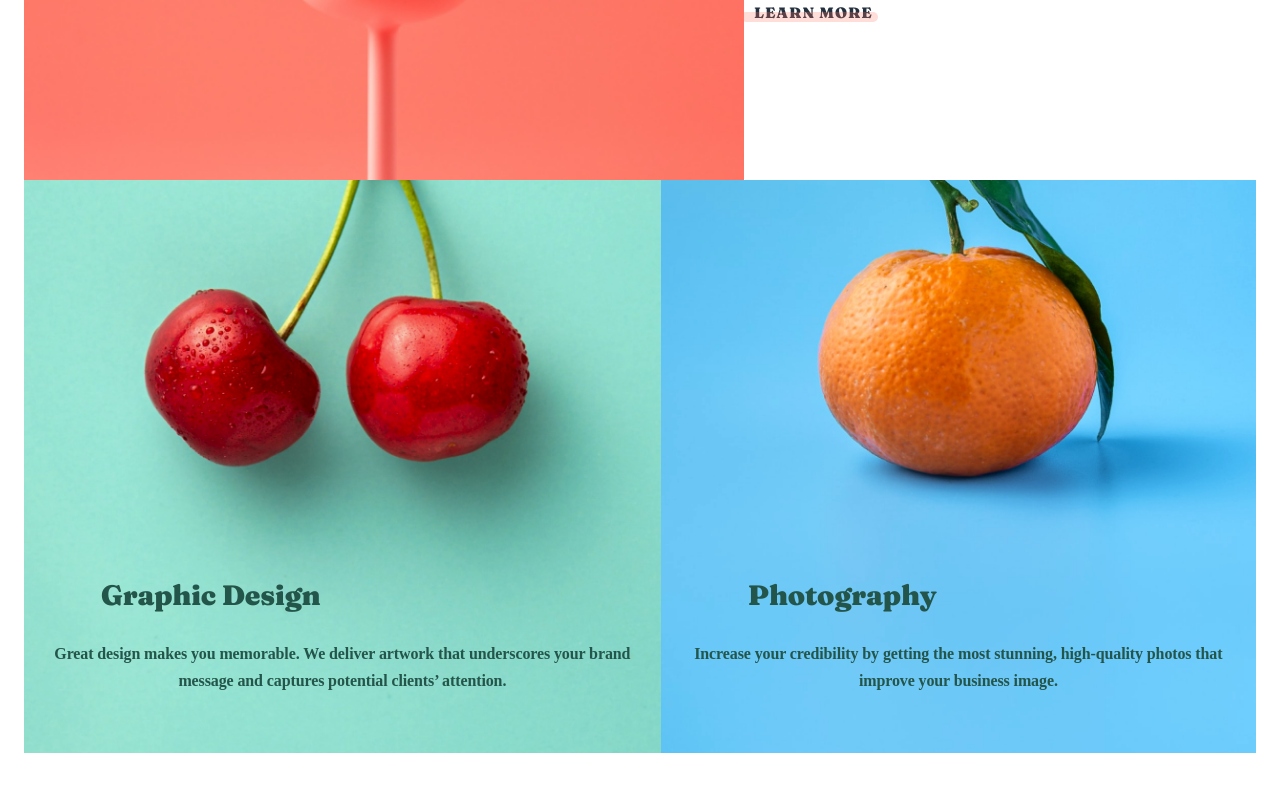
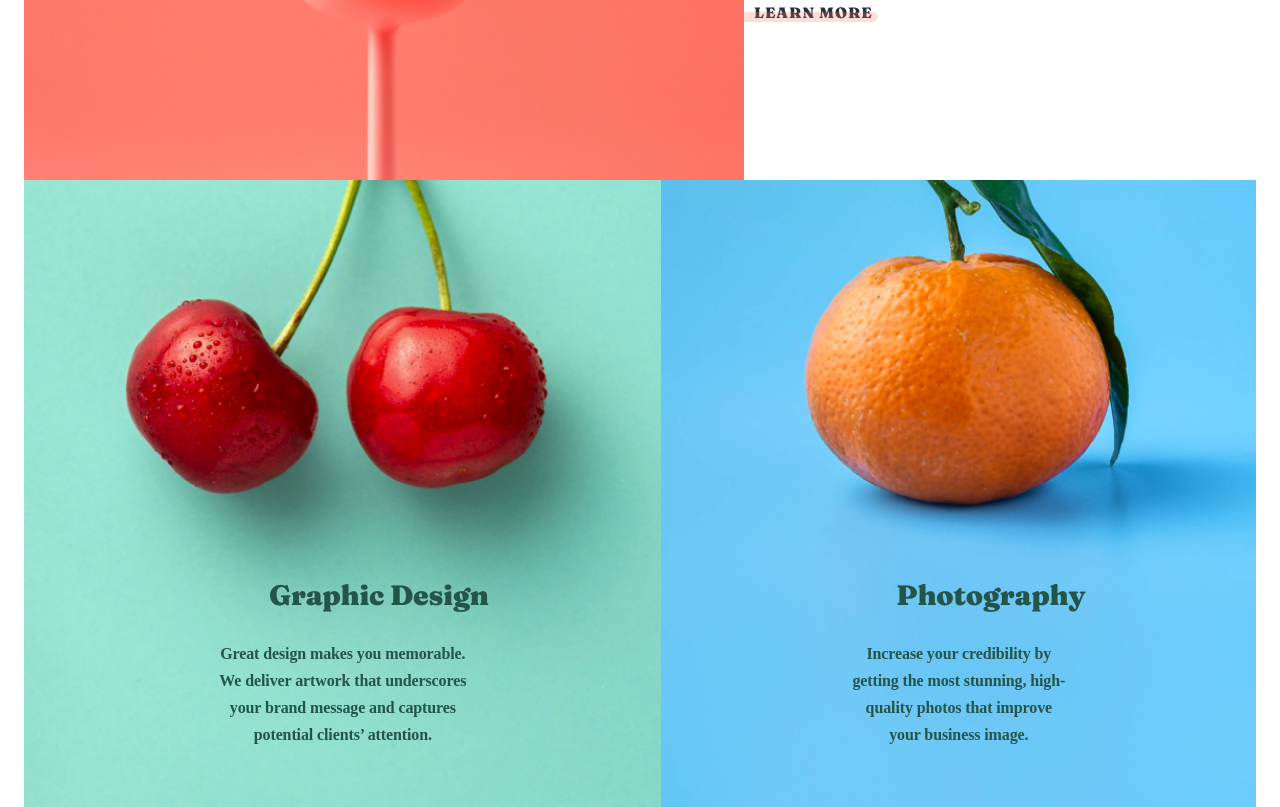
Before and after one commit to Sanjarbek7777/site-sunnyside, a plain HTML site: page index.html in a window 1280 px wide. Shown: the part 1798-2605 px from the top of the page. Before the commit the page ends 2551 px from the top, so only its background shows below. Drawn offline with Linux system fonts and the light colour scheme.

Commit message:
Fixed bugs

```diff
--- a/css/styles.css
+++ b/css/styles.css
@@ -467,6 +467,7 @@ html{
 
   .item-list{
     display: flex;
+    text-align: center;
   }
 
   .item-features{
@@ -483,4 +484,22 @@ html{
     width: 672px;
   }
 
+  .item-features__title{
+    width: 350px;
+    padding: 0;
+    margin: 0;
+    margin-left: 180px;
+  }
+
+  .title-two{
+    margin: 0;
+    padding: 0;
+    margin-left: 155px;
+  }
+
+  .item-features__text{
+    padding-left: 191px;
+    padding-right: 190px;
+  }
+
 }
```
